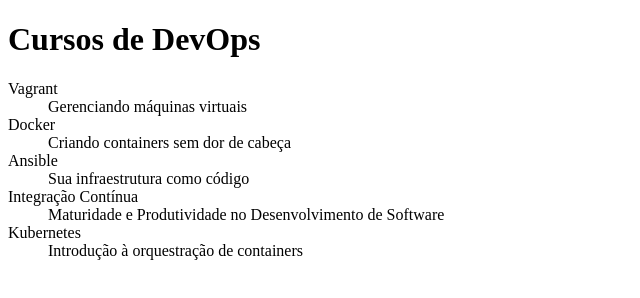
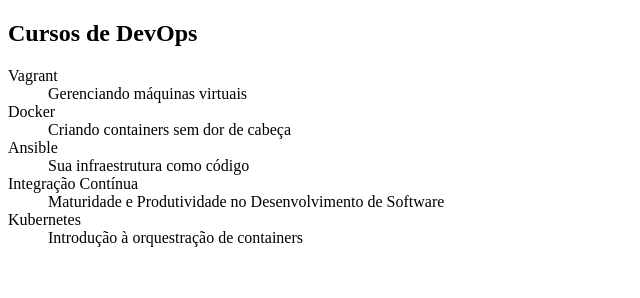
Before and after one commit to sergiokanno/cursos_alura, a plain HTML site: page index.html in a window 1280 px wide. Shown: the whole page, without its empty margins (0-640 px from the left). Drawn offline with Linux system fonts and the light colour scheme.

Commit message:
Alterando no corpo da página - h1 -> h2

```diff
--- a/index.html
+++ b/index.html
@@ -5,7 +5,7 @@
     <title>Lista de cursos de DevOps da Alura</title>
 </head>
 <body>
-    <h1>Cursos de DevOps</h1>
+    <h2>Cursos de DevOps</h2>
 
     <dl>
         <dt>Vagrant</dt>
```
